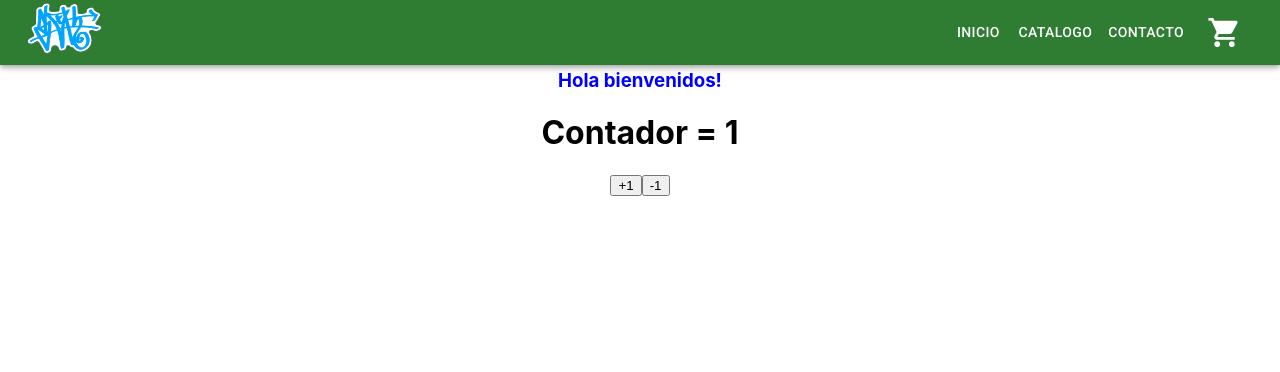
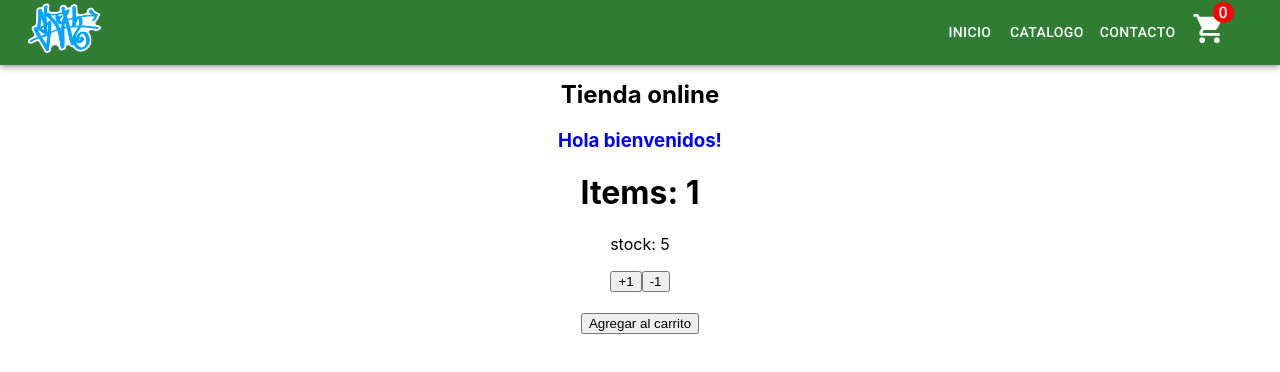
Before and after one commit to nicogarcette/ecommerce-react-garcette, a React (Create React App) app: page / in a window 1280 px wide. Shown: the top 372 px of the page. Built offline with nearby package versions, Linux system fonts and the light colour scheme.

Commit message:
se completo el itemCount, si no queda stock se desactiva el boton agregar

```diff
--- a/public/index.html
+++ b/public/index.html
@@ -5,16 +5,13 @@
     <link rel="icon" href="%PUBLIC_URL%/favicon.ico" />
     <meta name="viewport" content="width=device-width, initial-scale=1" />
     <meta name="theme-color" content="#000000" />
-    <meta
-      name="description"
-      content="Web site created using create-react-app"
-    />
-    <link rel="apple-touch-icon" href="%PUBLIC_URL%/logo192.png" />
+    <meta name="description" content="Web site created using create-react-app"/>
+    <!-- <link rel="apple-touch-icon" href="%PUBLIC_URL%/logo192.png" /> -->
     <!--
       manifest.json provides metadata used when your web app is installed on a
       user's mobile device or desktop. See https://developers.google.com/web/fundamentals/web-app-manifest/
     -->
-    <link rel="manifest" href="%PUBLIC_URL%/manifest.json" />
+    <!-- <link rel="manifest" href="%PUBLIC_URL%/manifest.json" /> -->
     <!--
       Notice the use of %PUBLIC_URL% in the tags above.
       It will be replaced with the URL of the `public` folder during the build.
--- a/src/App.css
+++ b/src/App.css
@@ -1,3 +1,13 @@
 .main{
     text-align: center;
+    margin-top: 5rem;
 }
+.cartCant{
+    font-size: 16px;
+    background-color: red;
+    padding:1px 6px;
+    border-radius: 50%;
+    position: relative;
+    top:-28px;
+    left: -14px;
+}
--- a/src/components/CartWidget.jsx
+++ b/src/components/CartWidget.jsx
@@ -5,11 +5,11 @@ import ShoppingCartIcon from '@mui/icons-material/ShoppingCart';
 const CartWidget=()=>{
 
     return(
-        <>
+        <div>
             <ShoppingCartIcon fontSize={"large"}/>
-        </>
+            <span className="cartCant">0</span>
+        </div>
     )
 }
 
-
 export default CartWidget;
--- a/src/components/ItemCount.jsx
+++ b/src/components/ItemCount.jsx
@@ -6,27 +6,30 @@ const ItemCount = ({initial,stock,onAdd}) => {
     const [contador, setContador]= useState(initial);
     const [disable,setDisable]= useState(false);
 
-    const addProduct = () =>{
+    const addItem = () =>{
         if (contador<stock) {
             setContador(contador + 1);
         }
     }
-    const removeProduct = () =>{
+    const removeItem = () =>{
         if (contador>initial) {
             setContador(contador - 1);
         }
     }
 
     useEffect(()=>{
-        contador===stock? setDisable(true) : setDisable(false) ;
-    },[contador,stock   ])
-
+        contador<=stock? setDisable(false) : setDisable(true) ;
+    },[contador,stock])
 
     return(
         <div>
-            <h1>Contador = {contador}</h1>
-            <button onClick={addProduct} disabled={disable}>+1</button>
-            <button onClick={removeProduct}>-1</button>
+            <h1>Items: {contador}</h1>
+            <p>stock: {stock}</p>
+            <button onClick={addItem}>+1</button>
+            <button onClick={removeItem}>-1</button>
+            <br />
+            <br />
+            <button onClick={()=>onAdd(contador)} disabled={disable}>Agregar al carrito</button>
         </div>
     )
 }
--- a/src/components/ItemListContainer.jsx
+++ b/src/components/ItemListContainer.jsx
@@ -1,18 +1,24 @@
-import React from "react"
+import React, {useState } from "react"
 import ItemCount from "./ItemCount";
 
 const ItemListContainer=(props)=>{
 
     const {titulo, greeting}=props;
+    const [stock,setStock]=useState(5);
 
+    const onAdd=(cantidad)=>{
+        if (cantidad<=stock) {
+            alert(`se agrego al carrito ${cantidad}`);
+            setStock(stock-cantidad);
+        }
+    }
     return (
         <div className="main">
             <h2>{titulo}</h2>
             <h3 style={{color:"blue"}}>{greeting}</h3>
-            <ItemCount stock={5} initial={1} onAdd={1}/>
+            <ItemCount stock={stock} initial={1} onAdd={onAdd}/>
         </div>
     )
-
 }
 
 
```
Also changed, not shown: 1 other file (tests, documents, lock files or other folders).
